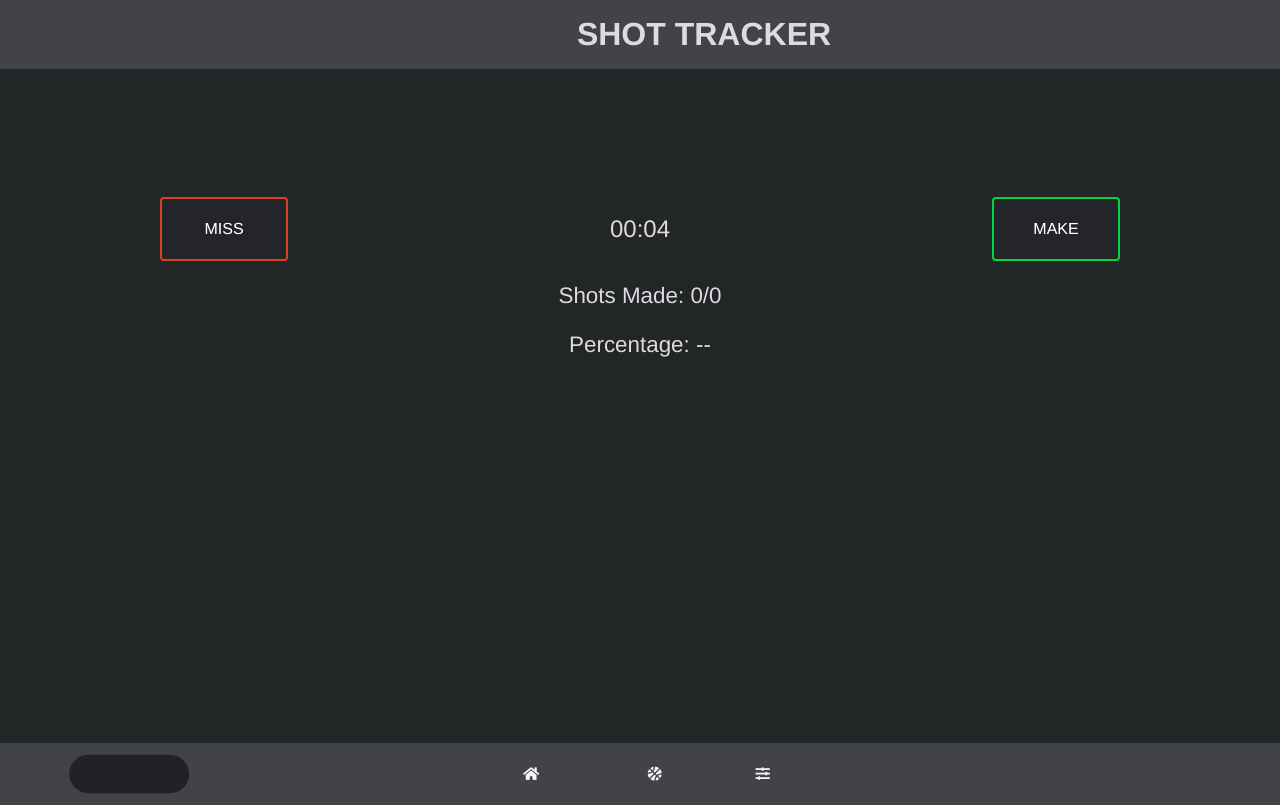
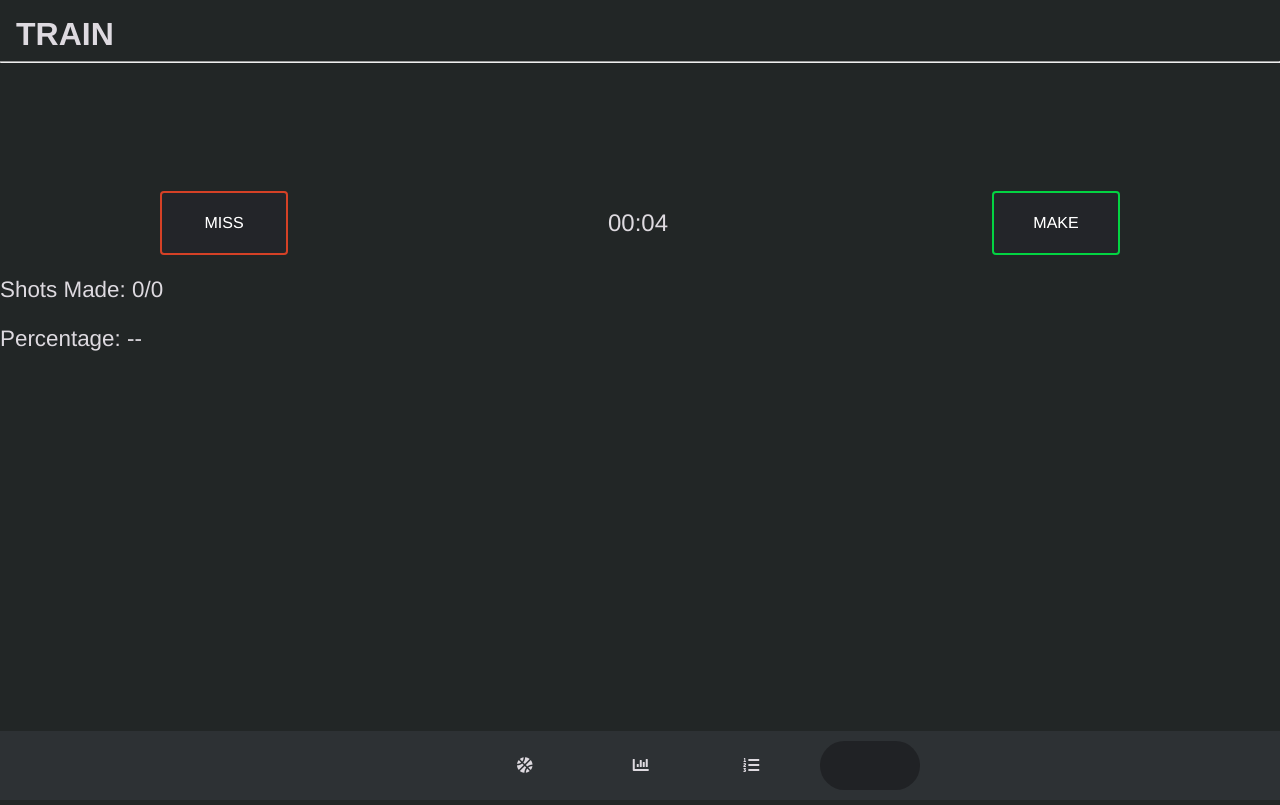
Before and after one commit to jaredami/shot-tracker, a React (Create React App) app: page / in a window 1280 px wide. Shown: the top 805 px of the page. Built offline with nearby package versions, Linux system fonts and the light colour scheme.

Commit message:
Refactor header and nav

```diff
--- a/src/App.css
+++ b/src/App.css
@@ -20,7 +20,6 @@ button {
 }
 
 .main-wrapper {
-  text-align: center;
   /* font-family: "Share Tech Mono", monospace; */
   /* font-family: "Roboto", sans-serif; */
   /* font-family: "Bebas Neue", sans-serif; */
@@ -28,9 +27,6 @@ button {
 }
 
 .main-header {
-  text-align: center;
-  background-color: #414349;
   width: 110vw;
-  padding: 1rem 0rem;
-  margin: 0;
+  margin: 1rem 0rem 0rem 1rem;
 }
--- a/src/App.js
+++ b/src/App.js
@@ -5,7 +5,8 @@ import Session from "./components/Session";
 function App() {
   return (
     <div className="main-wrapper">
-      <h1 className="main-header">SHOT TRACKER</h1>
+      <h1 className="main-header">TRAIN</h1>
+      <hr />
       <Session />
       <Nav />
     </div>
--- a/src/components/Nav.css
+++ b/src/components/Nav.css
@@ -1,35 +1,26 @@
-/* body {
-  height: 100vh;
-  display: flex;
-  justify-content: center;
-  align-items: center;
-  margin: 0;
-} */
+/* TODO: all nav items need to be shifted to the left */
 
 nav {
   position: absolute;
-  display: block;
-  background-color: #414349;
-  /* background-color: #f5f5f5; */
-  padding: 10px;
-  /* border-radius: 40px; */
-  transform: scale(1.2);
+  background-color: var(--background-secondary);
+  padding: 1rem 0;
+  /* transform: scale(1.2); */
   overflow: hidden;
   width: 100%;
   margin: 0 auto;
   bottom: 0;
+  text-align: center;
 }
 
 nav a {
   position: relative;
   text-decoration: none;
-  /* color: #202225; */
-  color: #f5f5f5;
-  font-size: 12px;
+  color: var(--white);
+  font-size: 1rem;
   line-height: 1;
   text-align: center;
   display: inline-block;
-  width: 100px;
+  width: 120px;
   padding: 10px;
   box-sizing: border-box;
   z-index: 2;
@@ -37,7 +28,7 @@ nav a {
 
 nav a b {
   position: relative;
-  top: 40px;
+  top: 60px;
   transition: 0.3s ease top;
   margin-left: 6px;
 }
@@ -52,10 +43,8 @@ nav span {
   position: absolute;
   width: 100px;
   background-color: #202225;
-  /* background-color: #e5eeff; */
   top: 10px;
   bottom: 10px;
-  left: 10.4rem;
   border-radius: 50px;
   z-index: 1;
   transition: 0.3s ease left;
@@ -70,7 +59,7 @@ nav a:hover i {
 }
 
 nav a:nth-child(1):hover ~ span {
-  left: 4rem;
+  left: 2.8rem;
 }
 
 nav a:nth-child(2):hover ~ span {
@@ -78,7 +67,7 @@ nav a:nth-child(2):hover ~ span {
 }
 
 nav a:nth-child(3):hover ~ span {
-  left: 16.5rem;
+  left: 17.5rem;
 }
 
 /* #ytd-url {
--- a/src/components/Nav.js
+++ b/src/components/Nav.js
@@ -5,15 +5,15 @@ export default function Nav() {
   return (
     <nav>
       <a href="#">
-        <i class="fas fa-home"></i>
-        <b>home</b>
-      </a>
-      <a href="#">
         <i class="fas fa-basketball-ball"></i>
         <b>train</b>
       </a>
       <a href="#">
-        <i class="fas fa-sliders-h"></i>
+        <i class="fas fa-chart-bar"></i>
+        <b>home</b>
+      </a>
+      <a href="#">
+        <i class="fas fa-list-ol"></i>
         <b>settings</b>
       </a>
       <span></span>
```
